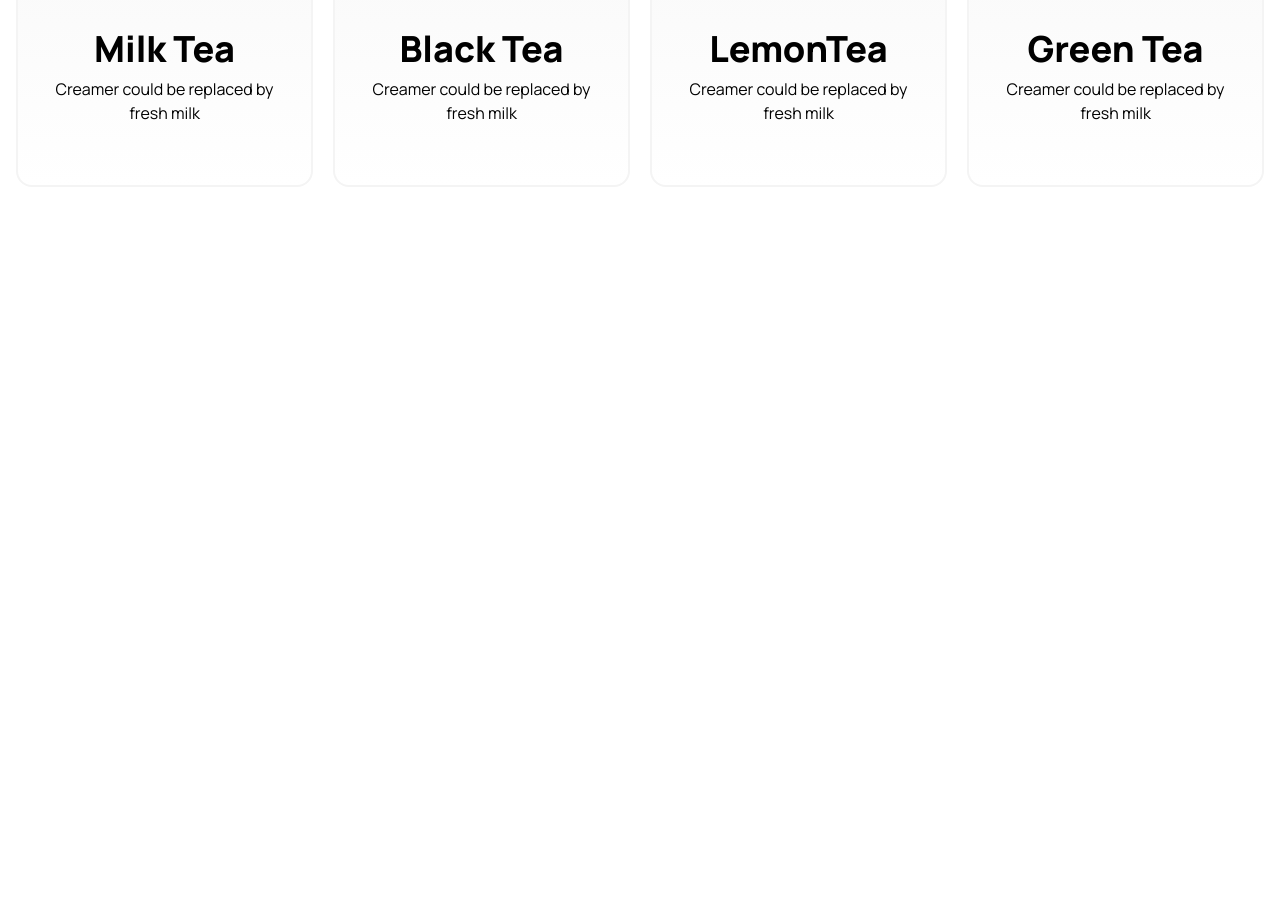
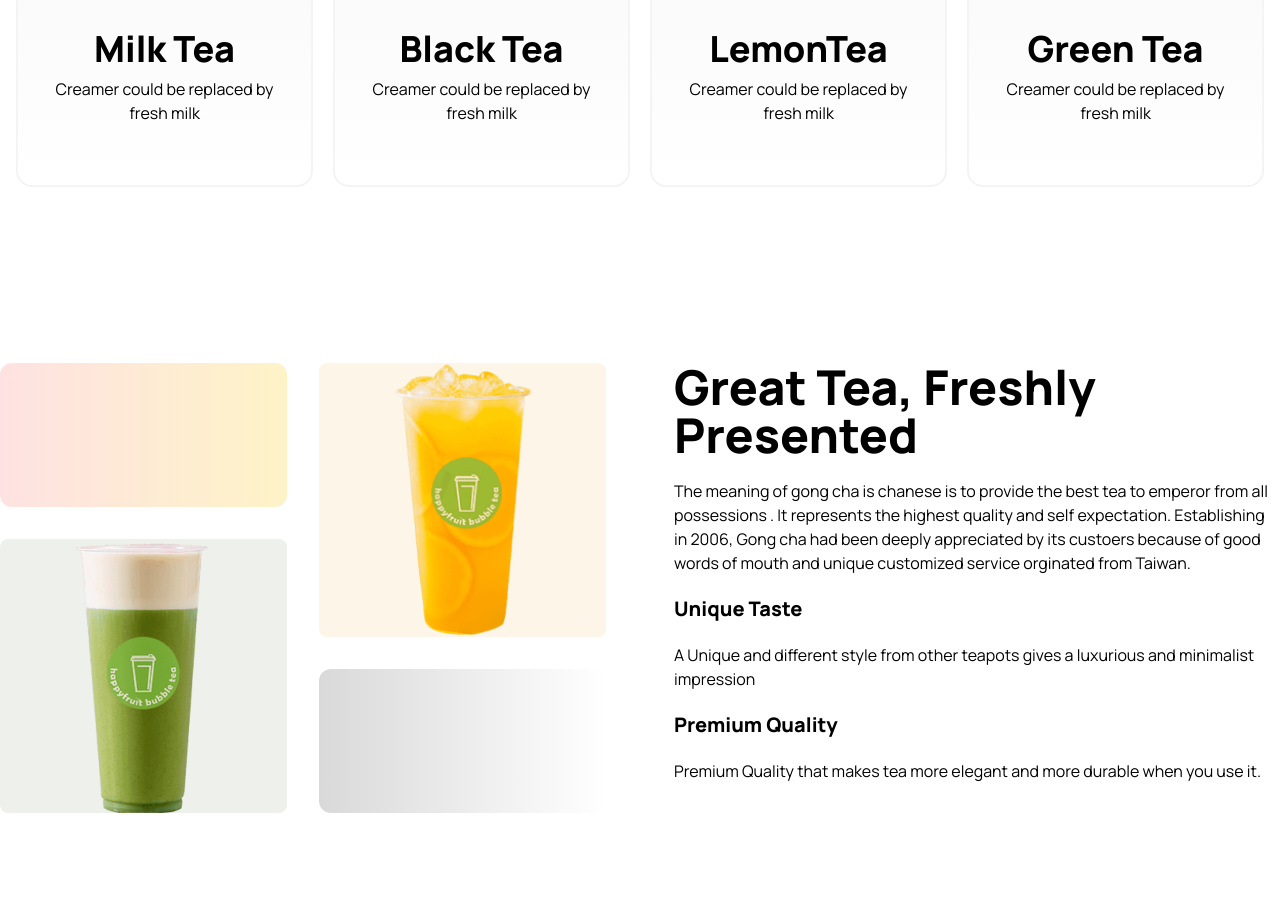
Before and after one commit to devNeshad/tea-house-with-daisyui, a plain HTML site: page index.html in a window 1280 px wide. Shown: the part 998-1907 px from the top of the page. Before the commit the page ends 1265 px from the top, so only its background shows below. Drawn offline with nearby package versions, Linux system fonts and the light colour scheme.

Commit message:
created grid layout with gradient

```diff
--- a/index.html
+++ b/index.html
@@ -142,6 +142,39 @@
 
             </div>
         </section>
+        <!-- ----------------------------Grat tea frish tea section------------------------------------ -->
+        <section class="pb-24 flex gap-12 flex-col lg:flex-row space-x-5 ">
+            <!-- left section -->
+            <div class=" grid gap-8 grid-cols-1 md:grid-cols-2 flex-1">
+                <div class="rounded-xl h-36 bg-gradient-to-r from-red-100 to- bg-amber-100"></div>
+                <div class="row-span-2 bg-[#E6A6231A] flex justify-center rounded-lg ">
+                    <img src="images/fresh-1.png" alt="">
+                </div>
+                <div class="row-span-2 bg-[#5776391A] flex justify-center rounded-lg ">
+                    <img src="images/fresh-2.png" alt="">
+                </div>
+                <div class="rounded-xl h-36 bg-gradient-to-r from-[#D9D9D9] to-[#FFFFFF]"></div>
+            </div>
+            <!-- right section -->
+            <div class="space-y-5 flex-1">
+                <h3 class="text-5xl font-extrabold">
+                    Great Tea, Freshly <br> Presented
+                </h3>
+                <p>The meaning of gong cha is chanese is to provide the best tea to emperor from all possessions . It
+                    represents the highest quality and self expectation. Establishing in 2006, Gong cha had been deeply
+                    appreciated by its custoers because of good words of mouth and unique customized service orginated
+                    from Taiwan.</p>
+                <h4 class="text-xl font-extrabold">
+                    Unique Taste
+                </h4>
+                <p>A Unique and different style from other teapots gives a luxurious and minimalist impression</p>
+                <h4 class="text-xl font-extrabold mt-8">
+                    Premium Quality
+                </h4>
+                <p>Premium Quality that makes tea more elegant and more durable when you use it.</p>
+            </div>
+        </section>
+
     </main>
     <footer>
 
```
